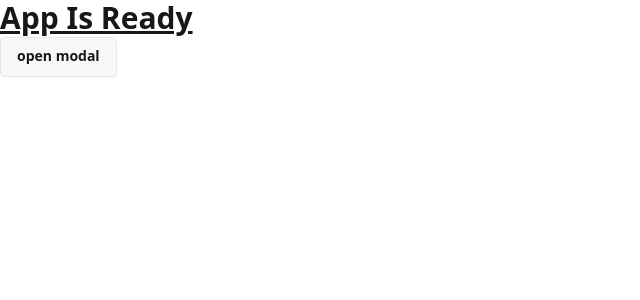
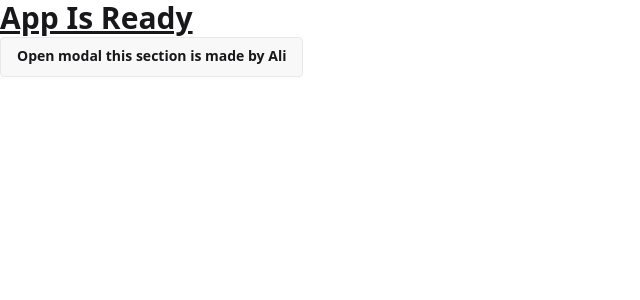
Before and after one commit to aliwebdev1/Medisite, a React (Vite) app: page / in a window 1280 px wide. Shown: the top 300 px of the page, without its empty margins (0-640 px from the left). Built offline with nearby package versions, Linux system fonts and the light colour scheme.

Commit message:
app section

```diff
--- a/src/App.jsx
+++ b/src/App.jsx
@@ -10,7 +10,7 @@ function App() {
           className="btn"
           onClick={() => document.getElementById("my_modal_1").showModal()}
         >
-          open modal
+          Open modal this section is made by Ali
         </button>
         <dialog id="my_modal_1" className="modal">
           <div className="modal-box">
```
